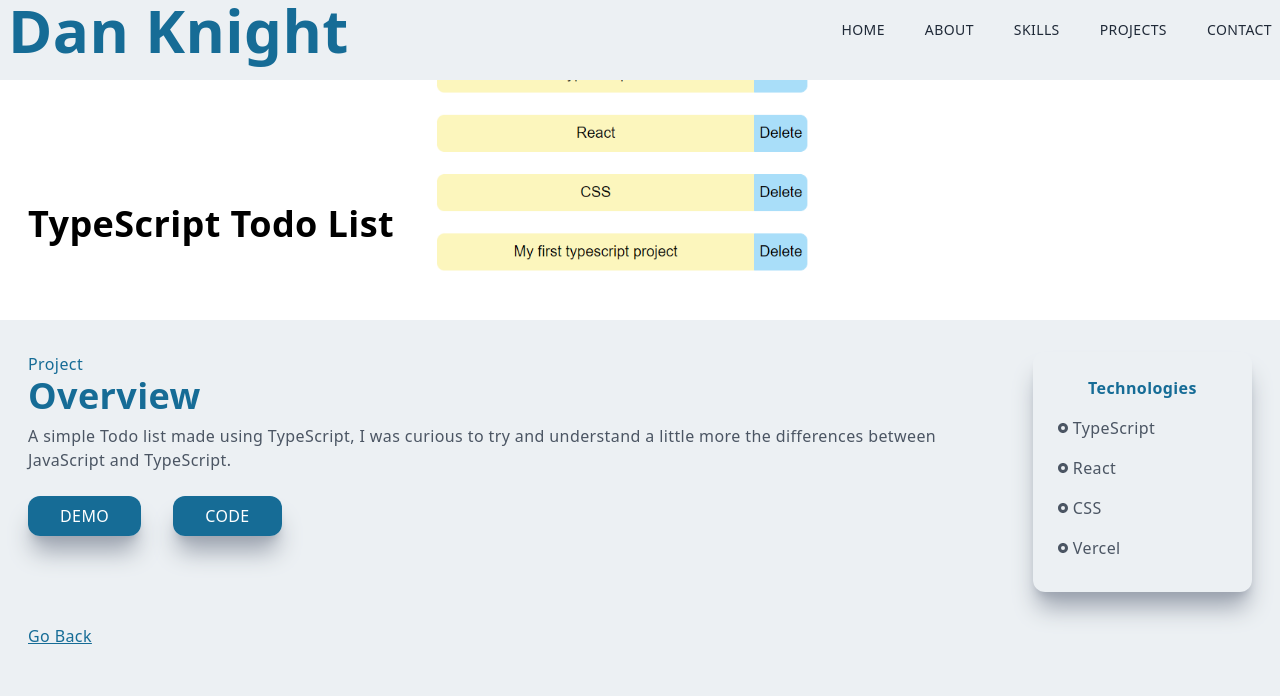
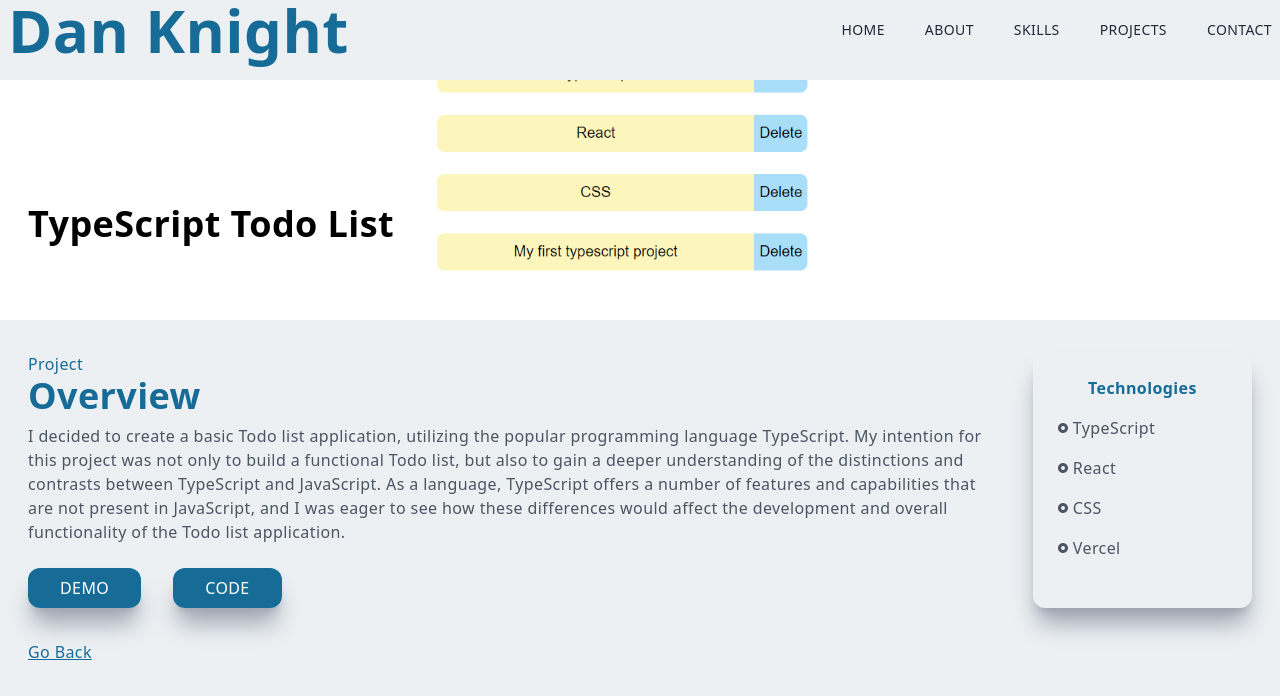
Before and after one commit to danielknight261/portfolio-daniel-knight, a Next.js app in the folder portfolio/: page /todolist in a window 1280 px wide. Shown: the top 696 px of the page. Built offline with nearby package versions, Linux system fonts and the light colour scheme.

Commit message:
updates complete few styling changes and desciption updates

```diff
--- a/portfolio/components/About.js
+++ b/portfolio/components/About.js
@@ -11,16 +11,22 @@ const About = () => {
           </p>
           <h2 className="py-4">Who I Am</h2>
           <p className="py-2 text-gray-600">Full-Stack Developer</p>
-          <p className="py-2 text-gray-600">Hi</p>
+          <p className="py-2 text-gray-600">Hey there!</p>
           <p className="py-2 text-gray-600">
-            I've recently completed a 16-week intensive software development
-            course with the School of Code. The primary technologies used were
-            Javascript and React with a heavy focus on working in teams, pair
-            programming and real-life workplace skills.
+            I'm  a full-stack developer fresh out of the School of
+            Code's 16-week intensive software development program. My expertise
+            lies in Javascript and React, but I also have a knack for teamwork,
+            pair programming, and making my colleagues laugh (at my jokes, not
+            my code... usually). In all seriousness, my skills include the
+            technologies listed below and I'm excited to bring my skills to the
+            table as a junior software engineer in a full-time role. So, let's
+            build something great together and make the world a better place...
+            or at least make it more efficient.
           </p>
           <p className="py-2 text-gray-600">
             Below you will find the tech stack we all spent a lot of time
-            working with and if you look further into the projects, you'll find some of the technologies ive begun to apply to my of projects.
+            working with and if you look further into the projects, you'll find
+            some of the technologies ive begun to apply to my of projects.
           </p>
           <p className="py-2 text-gray-600">
             I'm now looking for a full-time role as a junior software engineer.
@@ -34,8 +40,8 @@ const About = () => {
         <div className="w-full h-auto m-auto shadow-xl shadow-gray-400 rounded-xl flex items-center justify-center p-4 hover:scale-110 duration-300">
           <div>
             <p className="py-2 text-gray-600">
-              This is Dan-Moji , the product of some of the first lines of code I ever
-              wrote, part of the School of Code application process.
+              This is Dan-Moji , the product of some of the first lines of code
+              I ever wrote, part of the School of Code application process.
             </p>
             <img
               className="rounded-xl"
--- a/portfolio/components/Main.js
+++ b/portfolio/components/Main.js
@@ -8,15 +8,20 @@ const Main = () => {
     <div className="w-full h-screen text-center">
       <div className="max-w-[1240px] w-full h-full mx-auto p-2 flex justify-center items-center">
         <div>
-
           <h1 className="py-4 text-gray-700">
             Hi, I'm <span className="text-[#166c96]">Dan</span>
           </h1>
           <h1 className="py-2 text-gray-700">A Full-Stack Web Developer</h1>
           <p className="py-4 text-gray-600 max-w-[70%]  m-auto">
-            I'm a full-stack web developer, that enjoys playing around with new
-            technologies and building full-stack applications, I'm excited to
-            develop, learn and contribute to projects and the team in my next role. If you've got some time take a look around.
+           I am a junior developer who is eager to learn
+            and grow in the field of web development. I may be new to the game,
+            but I am excited to dive into new projects and technologies, and I
+            am always looking for ways to improve my skills. On this website,
+            you will find a collection of some of my past projects, which showcase my
+            abilities in areas such as HTML, CSS, JavaScript, and more. I hope
+            you enjoy browsing through my work, and if you have any questions or
+            are interested in working with me, please don't hesitate to reach
+            out. Happy exploring!
           </p>
           <div className="flex items-center justify-between max-w-[330px] m-auto pu-4">
             <div className="rounded-full shadow-lg shadow-gray-400 p-6 marker:cursor-pointer hover:scale-125 ease-in duration-75:">
@@ -30,8 +35,8 @@ const Main = () => {
               </Link>
             </div>
             <div className="rounded-full shadow-lg shadow-gray-400 p-6 marker:cursor-pointer hover:scale-125 ease-in duration-75:">
-              <Link href='/#contact'>
-              <AiOutlineMail className="text-4xl" />
+              <Link href="/#contact">
+                <AiOutlineMail className="text-4xl" />
               </Link>
             </div>
           </div>
--- a/portfolio/pages/mywebsite.js
+++ b/portfolio/pages/mywebsite.js
@@ -27,9 +27,7 @@ const mywebsite = () => {
           <p>Project</p>
           <h2>Overview</h2>
           <p className="py-2 text-gray-600">
-          Please follow link using the Code button if you would like to view
-            in Github, i thought although you are viewing the site it may be of
-            interest to also see what it looks like in Github itself.
+          If you want to view the code on Github, please use the Code button to follow the link. Even if you're viewing the site, it may be helpful to see how it appears on Github.
           </p>
           <Link href="https://github.com/danielknight261/portfolio-daniel-knight">
             <button className="px-8 py-2 mt-4 hover:scale-110">Code</button>
--- a/portfolio/pages/todolist.js
+++ b/portfolio/pages/todolist.js
@@ -27,9 +27,15 @@ const todolist = () => {
           <p>Project</p>
           <h2>Overview</h2>
           <p className="py-2 text-gray-600">
-            A simple Todo list made using TypeScript, I was curious to try and
-            understand a little more the differences between JavaScript and
-            TypeScript.
+            I decided to create a basic Todo list application, utilizing the
+            popular programming language TypeScript. My intention for this
+            project was not only to build a functional Todo list, but also to
+            gain a deeper understanding of the distinctions and contrasts
+            between TypeScript and JavaScript. As a language, TypeScript offers
+            a number of features and capabilities that are not present in
+            JavaScript, and I was eager to see how these differences would
+            affect the development and overall functionality of the Todo list
+            application.
           </p>
 
           <Link href="https://todo-list-in-react-typescript.vercel.app/">
```
